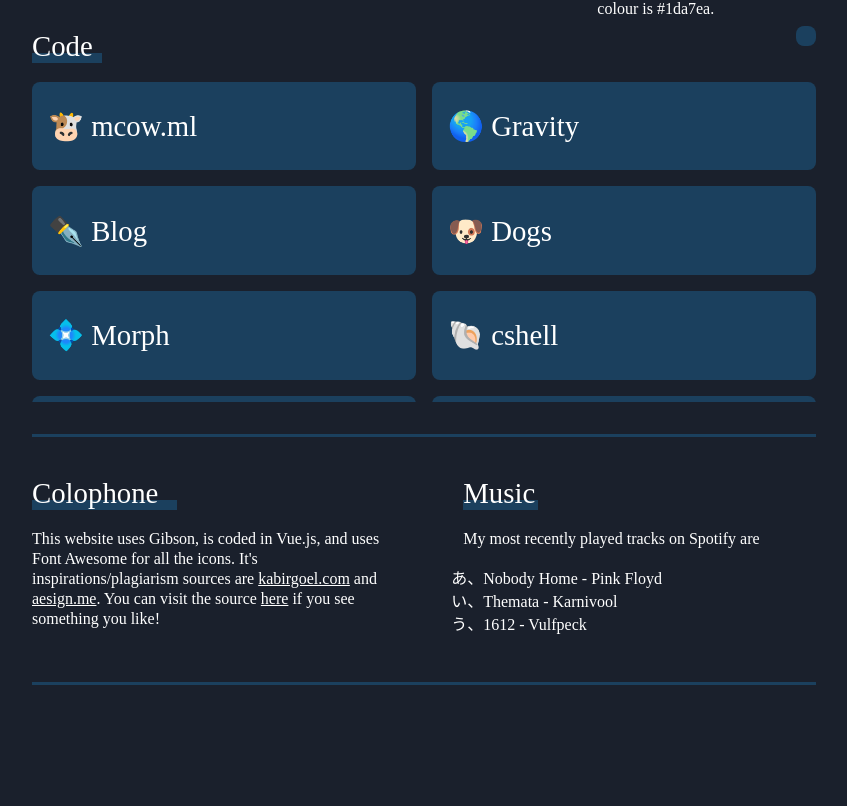
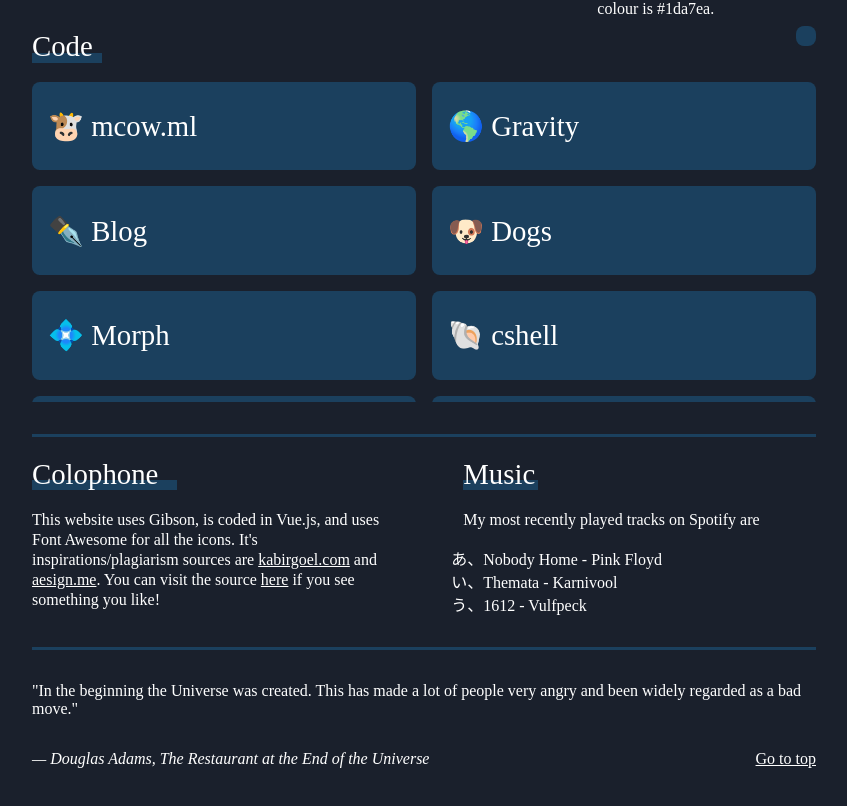
Before and after one commit to vanajmoorthy/vanaj.io, a Vue app: page / in a window 1280 px wide. Shown: the part 672-1478 px from the top of the page, without its empty margins (216-1063 px from the left). Before the commit the page ends 1389 px from the top, so only its background shows below. Built offline with nearby package versions, Linux system fonts and the light colour scheme; the HTML template or start-up script is replaced by a standard one; a web font is replaced by a local one.

Commit message:
everything but spotify functionality

```diff
--- a/package.json
+++ b/package.json
@@ -11,7 +11,8 @@
   "dependencies": {
     "@fortawesome/free-solid-svg-icons": "^5.14.0",
     "register-service-worker": "^1.7.1",
-    "vue": "^2.6.11"
+    "vue": "^2.6.11",
+    "vue-scrollto": "^2.18.2"
   },
   "devDependencies": {
     "@fortawesome/fontawesome-free": "^5.14.0",
--- a/src/App.vue
+++ b/src/App.vue
@@ -16,6 +16,7 @@
 			<HorizontalDivider></HorizontalDivider>
 			<ColophonMusic></ColophonMusic>
 			<HorizontalDivider></HorizontalDivider>
+			<Footer></Footer>
 		</div>
 	</div>
 </template>
@@ -27,6 +28,7 @@ import Hero from "./components/Hero.vue";
 import Art from "./components/Art.vue";
 import Code from "./components/Code.vue";
 import ColophonMusic from "./components/ColophonMusic.vue";
+import Footer from "./components/Footer.vue";
 
 export default {
 	name: "App",
@@ -37,6 +39,7 @@ export default {
 		Art,
 		Code,
 		ColophonMusic,
+		Footer,
 	},
 	data() {
 		return {
@@ -87,6 +90,25 @@ body {
 	font-family: "canada-type-gibson";
 }
 
+::-webkit-scrollbar {
+	width: 5px;
+}
+
+/* Track */
+::-webkit-scrollbar-track {
+	background: #1a202c;
+}
+
+/* Handle */
+::-webkit-scrollbar-thumb {
+	background: #1b405e;
+}
+
+/* Handle on hover */
+::-webkit-scrollbar-thumb:hover {
+	background: #122b3f;
+}
+
 .home {
 	margin: 2rem 25rem;
 }
--- a/src/components/Colophon.vue
+++ b/src/components/Colophon.vue
@@ -33,12 +33,19 @@ h1 {
 	border-bottom: 10px solid #1b405e;
 	line-height: 0.4;
 	width: 145px;
+	margin-block-start: 0;
 }
 p {
 	color: white;
 	font-weight: 300;
 	font-size: 1rem;
 	line-height: 20px;
+	margin-block-end: 0;
+}
+
+a:hover {
+	opacity: 0.7;
+	transition: opacity 0.2s ease;
 }
 
 @media screen and (max-width: 610px) {
--- /dev/null
+++ b/src/components/Footer.vue
@@ -0,0 +1,48 @@
+<template>
+	<div>
+		<p>
+			"In the beginning the Universe was created. This has made a lot of
+			people very angry and been widely regarded as a bad move."
+		</p>
+		<div class="row">
+			<p class="italic">
+				— Douglas Adams, The Restaurant at the End of the Universe
+			</p>
+			<p>
+				<a href="#" v-scroll-to="'#name'">Go to top</a>
+			</p>
+		</div>
+	</div>
+</template>
+
+<script>
+export default {
+	name: "Footer",
+};
+</script>
+
+<style scoped>
+a {
+	color: white;
+}
+
+a:hover {
+	opacity: 0.7;
+	transition: opacity 0.2s ease;
+}
+
+div {
+	color: white;
+}
+
+.row {
+	display: flex;
+	flex-direction: row;
+	justify-content: space-between;
+}
+
+.italic {
+	font-style: italic;
+	width: 70%;
+}
+</style>
--- a/src/components/Music.vue
+++ b/src/components/Music.vue
@@ -35,6 +35,7 @@ h1 {
 	border-bottom: 10px solid #1b405e;
 	line-height: 0.4;
 	width: 75px;
+	margin-block-start: 0;
 }
 p {
 	color: white;
@@ -48,6 +49,7 @@ ul {
 	margin-block-start: 0;
 	padding-inline-start: 20px;
 	list-style-type: hiragana;
+	margin-block-end: 0;
 }
 
 @media screen and (max-width: 610px) {
--- a/src/components/Navbar.vue
+++ b/src/components/Navbar.vue
@@ -1,6 +1,6 @@
 <template>
 	<nav>
-		<div class="name">
+		<div class="name" id="name">
 			<h1>Vanaj Moorthy</h1>
 		</div>
 		<ul>
```
Also changed, not shown: 1 other file (tests, documents, lock files or other folders).
